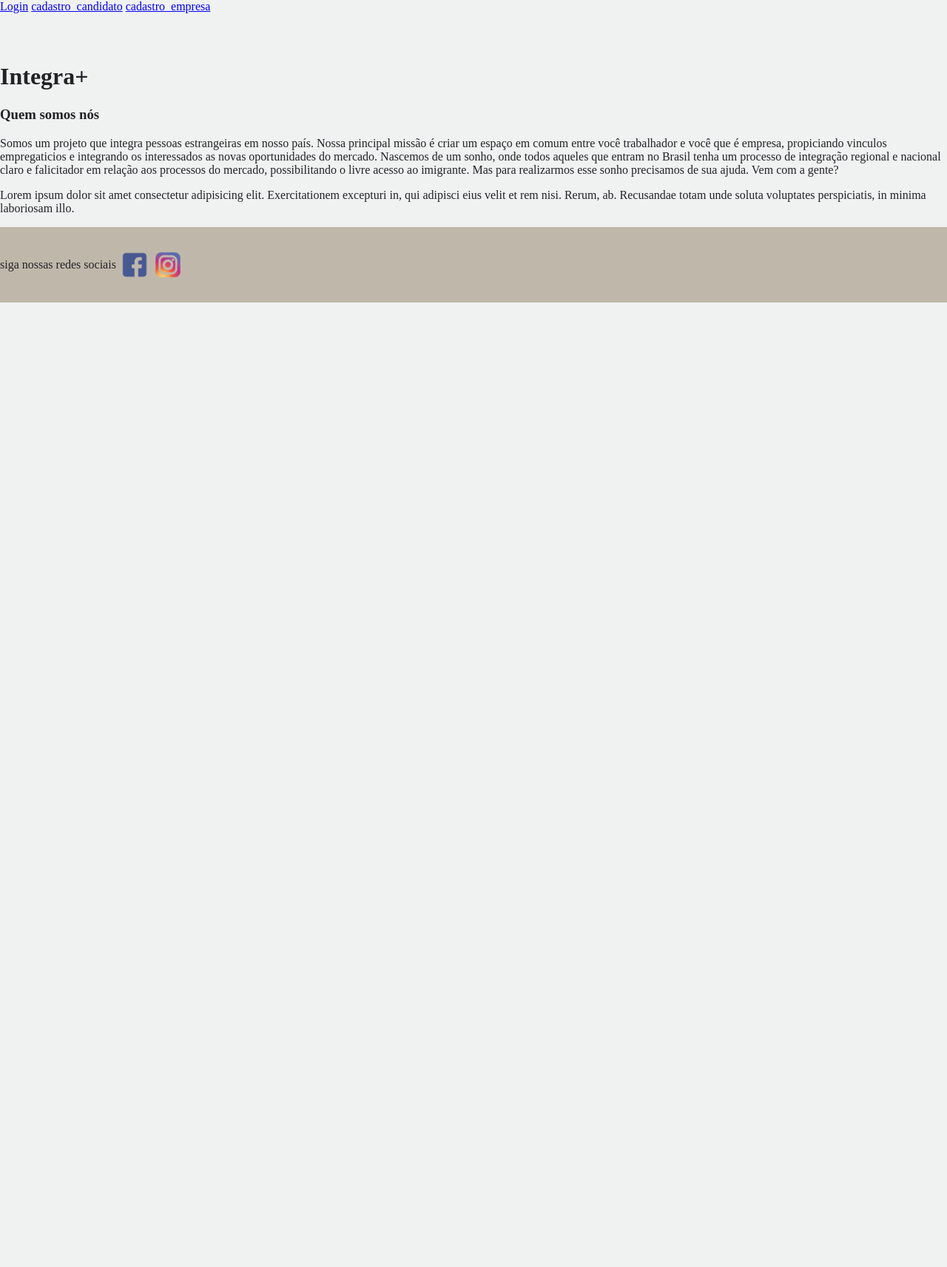
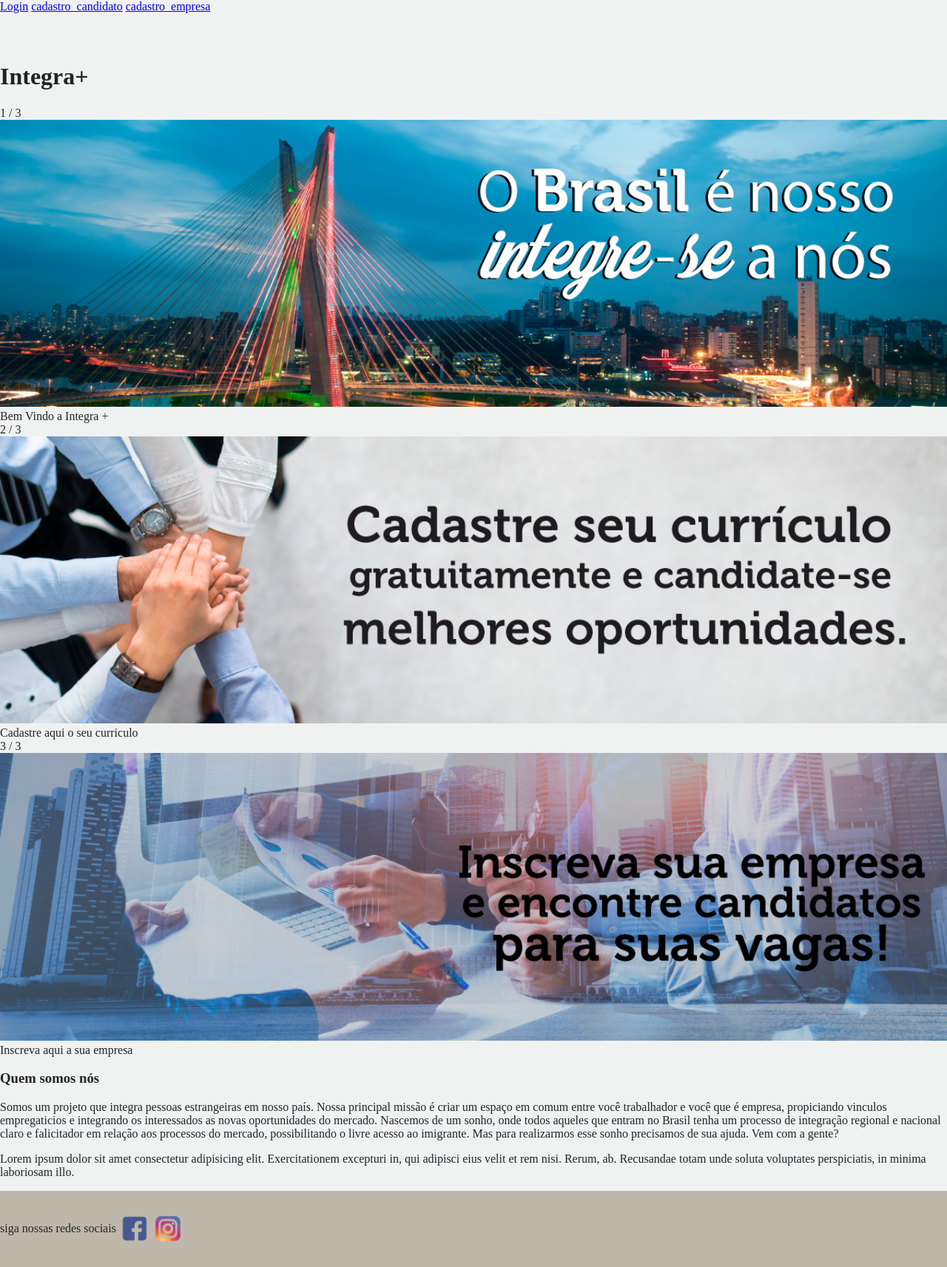
Before and after one commit to cami-almeida/integra, a Django app: page / in a window 1280 px wide. Shown: the whole page at 74% size. Before the commit the page ends 409 px from the top, so only its background shows below. Run offline with Django 3.2, Linux system fonts and the light colour scheme.

Commit message:
criar html carrossel

```diff
--- a/website/templates/index.html
+++ b/website/templates/index.html
@@ -1,7 +1,39 @@
 
 {% extends 'shared/layout.html' %}
+{% load static %}
 {% block conteudo %}
 <h1>Integra+</h1>
+
+<!--migos aqui é o começo do carrossel-->
+<div class= "Carrossel">
+
+        <div class= "Carousel">
+            <div class="Page Slc">1 / 3</div>
+            <img src="{% static 'image/Carousel1.png' %}" style="width:100%">
+            <div class="text">Bem Vindo a Integra +</div>
+        </div>
+
+        <div class= "Carousel">
+            <div class="Page Slc">2 / 3</div>
+            <img src= "{% static 'image/Carousel2.png' %}" style="width:100%">
+            <div class="text">Cadastre aqui o seu curriculo</div>
+        </div>
+
+        <div class= "Carousel">
+            <div class="Page Slc">3 / 3</div>
+            <img src= "{% static 'image/Carousel3.png' %}" style="width:100%">
+            <div class="text">Inscreva aqui a sua empresa</div>
+        </div>
+
+    </div>
+<!--Aqui são os bts -->
+    <div style="text-align:center">
+        <span class="btn" onclick="Carousel(1)"></span>
+        <span class="btn" onclick="Carousel(2)"></span>
+        <span class="btn" onclick="Carousel(3)"></span>
+    </div>
+    <!--migos aqui é o final do carrossel-->
+
 
 <div class= 'texto'>
 <h3>Quem somos nós</h3>
@@ -15,5 +47,4 @@
     <p>Lorem ipsum dolor sit amet consectetur adipisicing elit. Exercitationem excepturi in, qui adipisci eius velit et rem nisi. Rerum, ab. Recusandae totam unde soluta voluptates perspiciatis, in minima laboriosam illo.</p>
 </div>
 
-
 {% endblock %}
```
Also changed, not shown: website/static/image/Carousel1.png (added), website/static/image/Carousel2.png (added), website/static/image/Carousel3.png (added).
